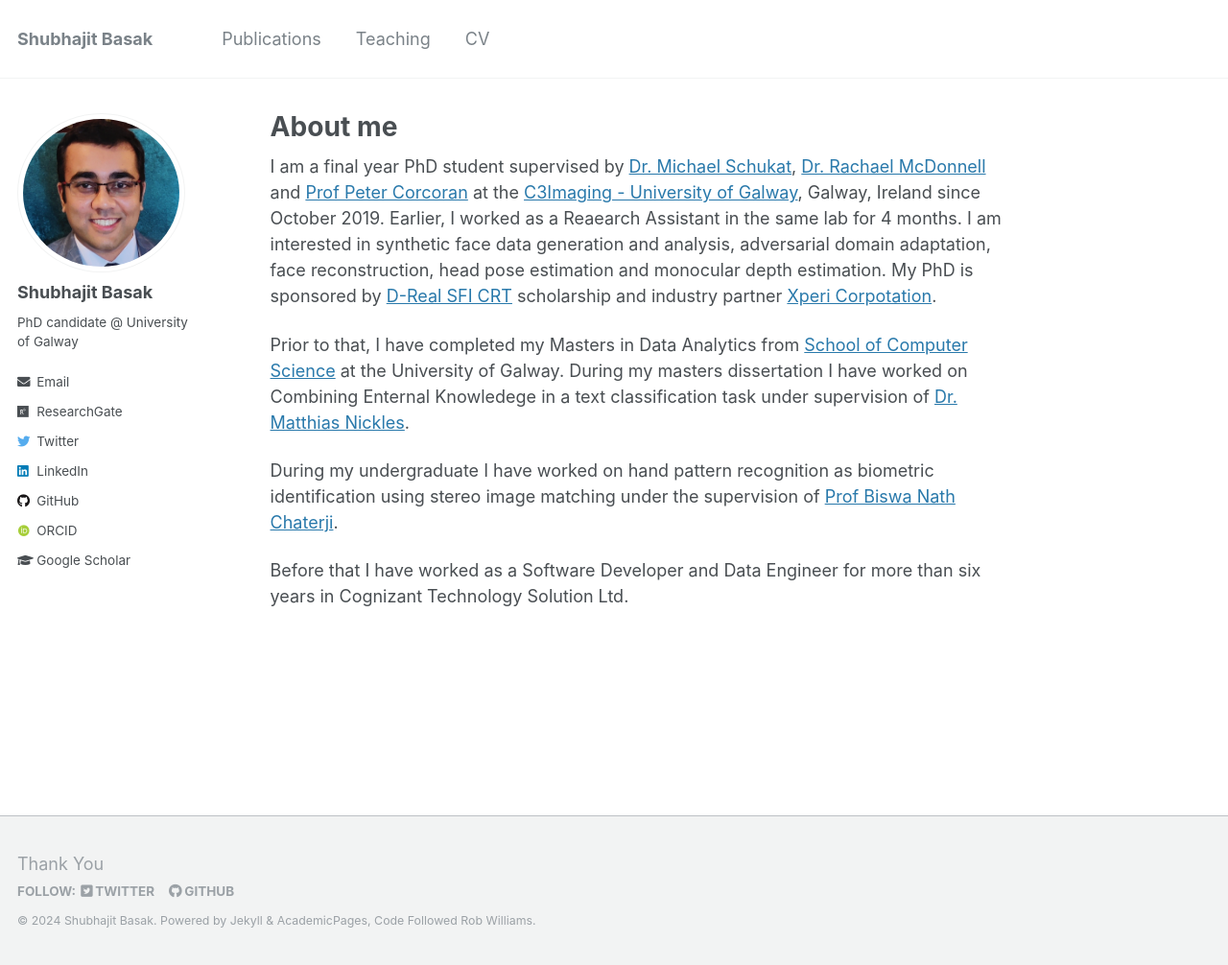
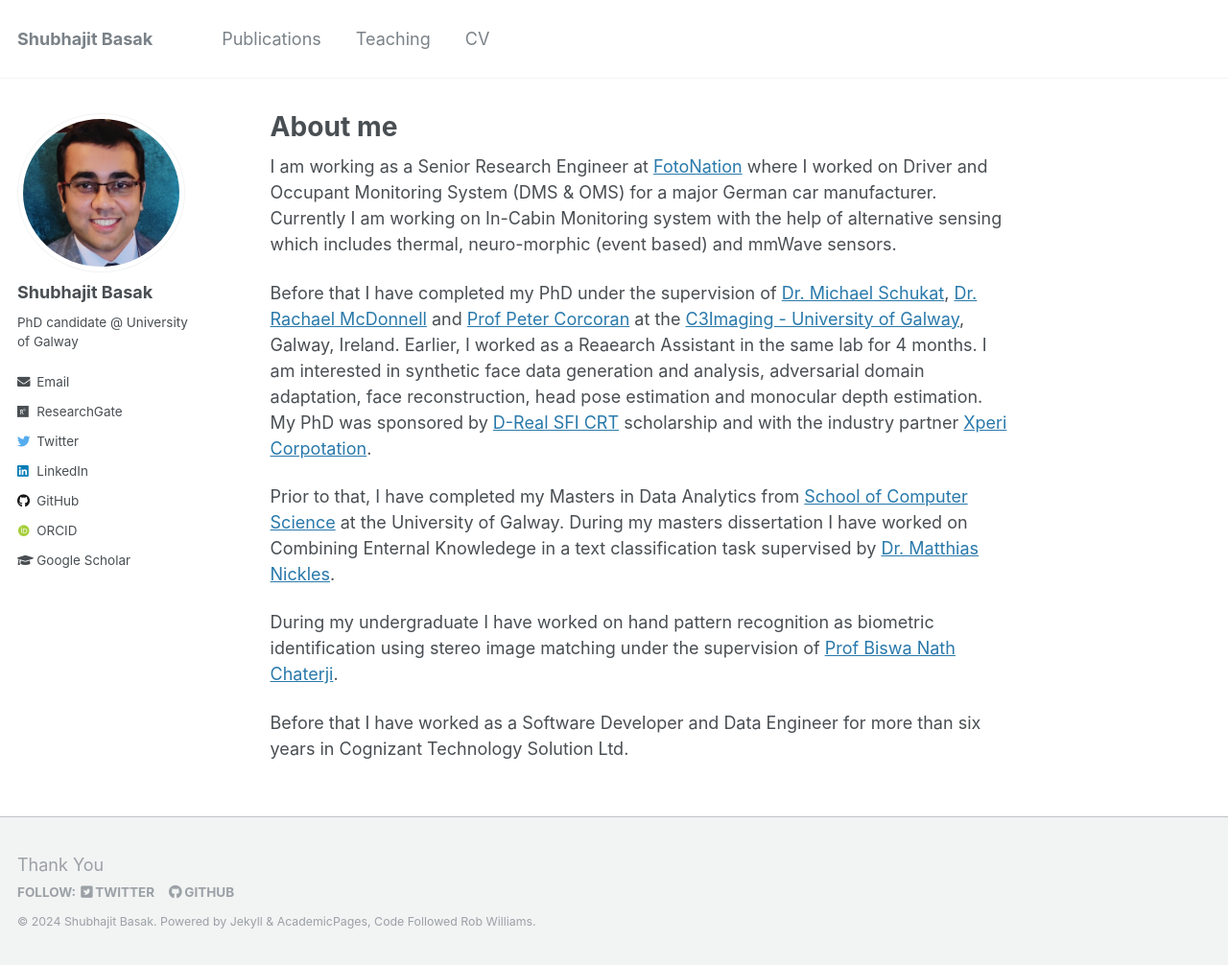
Before and after one commit to shubhajitbasak/shubhajitbasak.github.io, a Jekyll site: the page built from _pages/about.md, in a window 1280 px wide and 1006 px high. Shown: the whole window at 96% size. Built offline with Jekyll 4.4.1, drawn with Linux system fonts in a browser that asks for light colours; some web fonts are replaced.

Commit message:
update about me

```diff
--- a/_pages/about.md
+++ b/_pages/about.md
@@ -8,9 +8,11 @@
   - /about.html
 ---
 
-I am a final year PhD student supervised by [Dr. Michael Schukat](https://www.universityofgalway.ie/science-engineering/school-of-computer-science/research/researchtopics/michaelschukat/), [Dr. Rachael McDonnell](https://www.scss.tcd.ie/Rachel.McDonnell/) and [Prof Peter Corcoran](https://www.universityofgalway.ie/science-engineering/staff-profiles/petercorcoran/) at the [C3Imaging - University of Galway](https://www.universityofgalway.ie/c3i/), Galway, Ireland since October 2019. Earlier, I worked as a Reaearch Assistant in the same lab for 4 months. I am interested in synthetic face data generation and analysis, adversarial domain adaptation, face reconstruction, head pose estimation and monocular depth estimation. My PhD is sponsored by [D-Real SFI CRT](https://d-real.ie/) scholarship and industry partner [Xperi Corpotation](https://Xperi.com).
+I am working as a Senior Research Engineer at [FotoNation](https://www.fotonation.com/) where I worked on Driver and Occupant Monitoring System (DMS & OMS) for a major German car manufacturer. Currently I am working on In-Cabin Monitoring system with the help of alternative sensing which includes thermal, neuro-morphic (event based) and mmWave sensors.
 
-Prior to that, I have completed my Masters in Data Analytics from [School of Computer Science](https://www.universityofgalway.ie/science-engineering/school-of-computer-science/) at the University of Galway. During my masters dissertation I have worked on Combining Enternal Knowledege in a text classification task under supervision of [Dr. Matthias Nickles](https://www.universityofgalway.ie/our-research/people/engineering-and-informatics/matthiasnickles/).
+Before that I have completed my PhD under the supervision of [Dr. Michael Schukat](https://www.universityofgalway.ie/science-engineering/school-of-computer-science/research/researchtopics/michaelschukat/), [Dr. Rachael McDonnell](https://www.scss.tcd.ie/Rachel.McDonnell/) and [Prof Peter Corcoran](https://www.universityofgalway.ie/science-engineering/staff-profiles/petercorcoran/) at the [C3Imaging - University of Galway](https://www.universityofgalway.ie/c3i/), Galway, Ireland. Earlier, I worked as a Reaearch Assistant in the same lab for 4 months. I am interested in synthetic face data generation and analysis, adversarial domain adaptation, face reconstruction, head pose estimation and monocular depth estimation. My PhD was sponsored by [D-Real SFI CRT](https://d-real.ie/) scholarship and with the industry partner [Xperi Corpotation](https://Xperi.com).
+
+Prior to that, I have completed my Masters in Data Analytics from [School of Computer Science](https://www.universityofgalway.ie/science-engineering/school-of-computer-science/) at the University of Galway. During my masters dissertation I have worked on Combining Enternal Knowledege in a text classification task supervised by [Dr. Matthias Nickles](https://www.universityofgalway.ie/our-research/people/engineering-and-informatics/matthiasnickles/).
 
 During my undergraduate I have worked on hand pattern recognition as biometric identification using stereo image matching under the supervision of [Prof Biswa Nath Chaterji](https://www.bppimt.ac.in/biodata/BNC.pdf).
 
```
